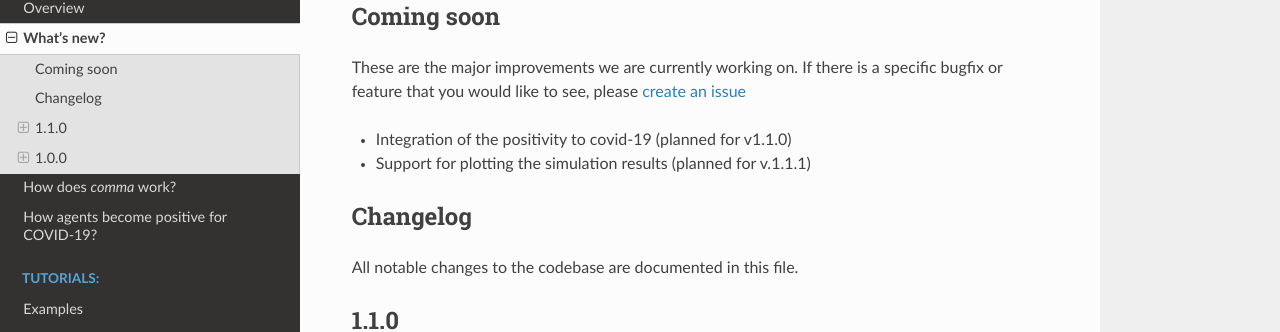
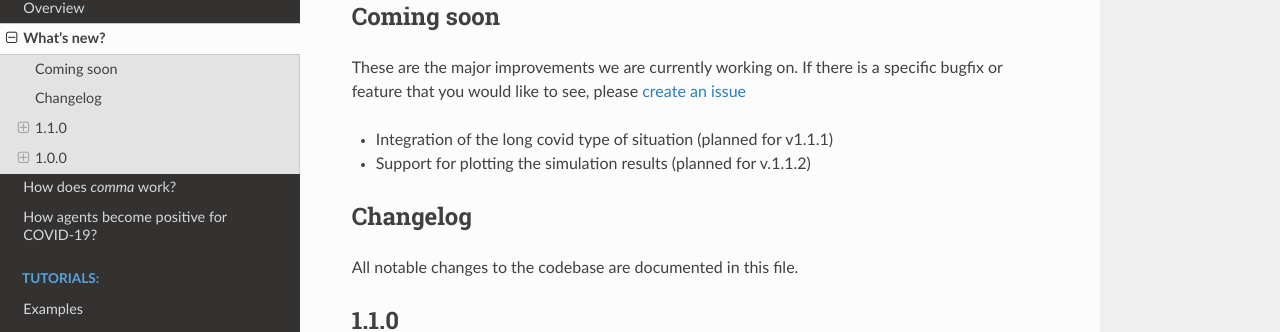
Before and after one commit to covid19ABM/comma, a Sphinx documentation site: the page built from docs/whatsnew.rst, in a window 1280 px wide and 900 px high. Shown: the part 160-492 px from the top of the window. Built offline with Sphinx 7.4.7 and the Read the Docs theme 2.0.0, drawn with Linux system fonts in a browser that asks for light colours; pages that are not in the unit, such as notebooks, are missing from menus.

Commit message:
updated whatsnew

```diff
--- a/docs/whatsnew.rst
+++ b/docs/whatsnew.rst
@@ -8,8 +8,8 @@ Coming soon
 
 These are the major improvements we are currently working on. If there is a specific bugfix or feature that you would like to see, please `create an issue <https://github.com/covid19ABM/comma/issues/new/choose>`_
 
-- Integration of the positivity to covid-19 (planned for v1.1.0)
-- Support for plotting the simulation results (planned for v.1.1.1)
+- Integration of the long covid type of situation (planned for v1.1.1)
+- Support for plotting the simulation results (planned for v.1.1.2)
 
 ~~~~~~~~~~~
 Changelog
```
